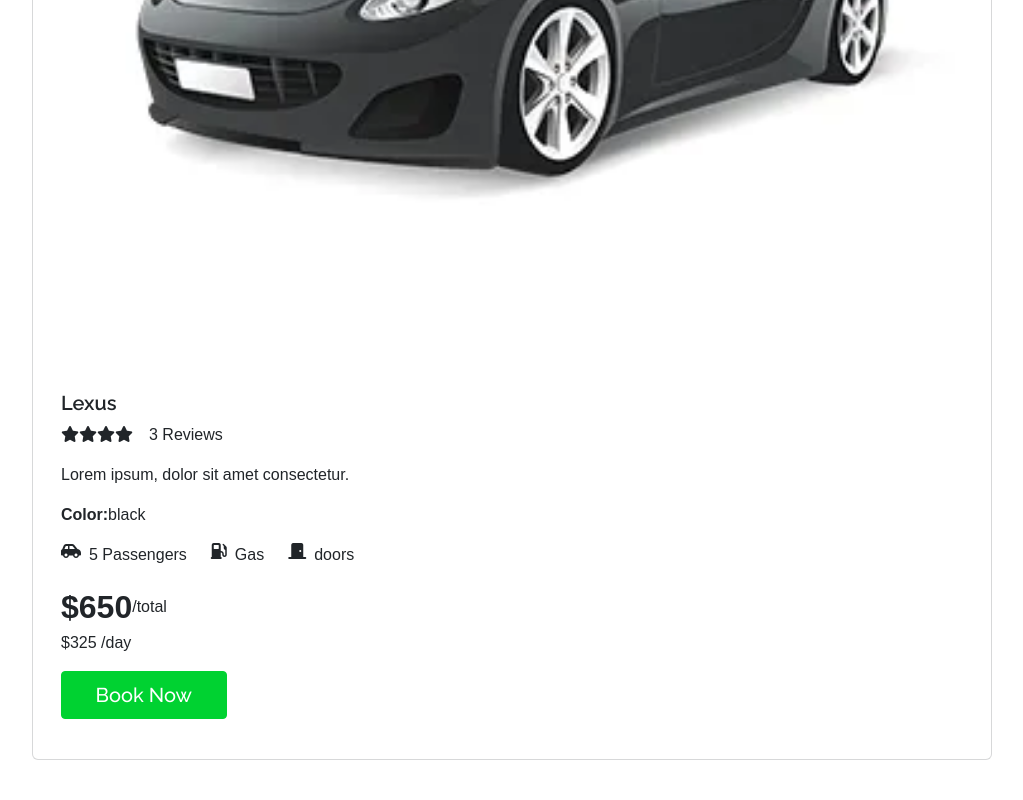
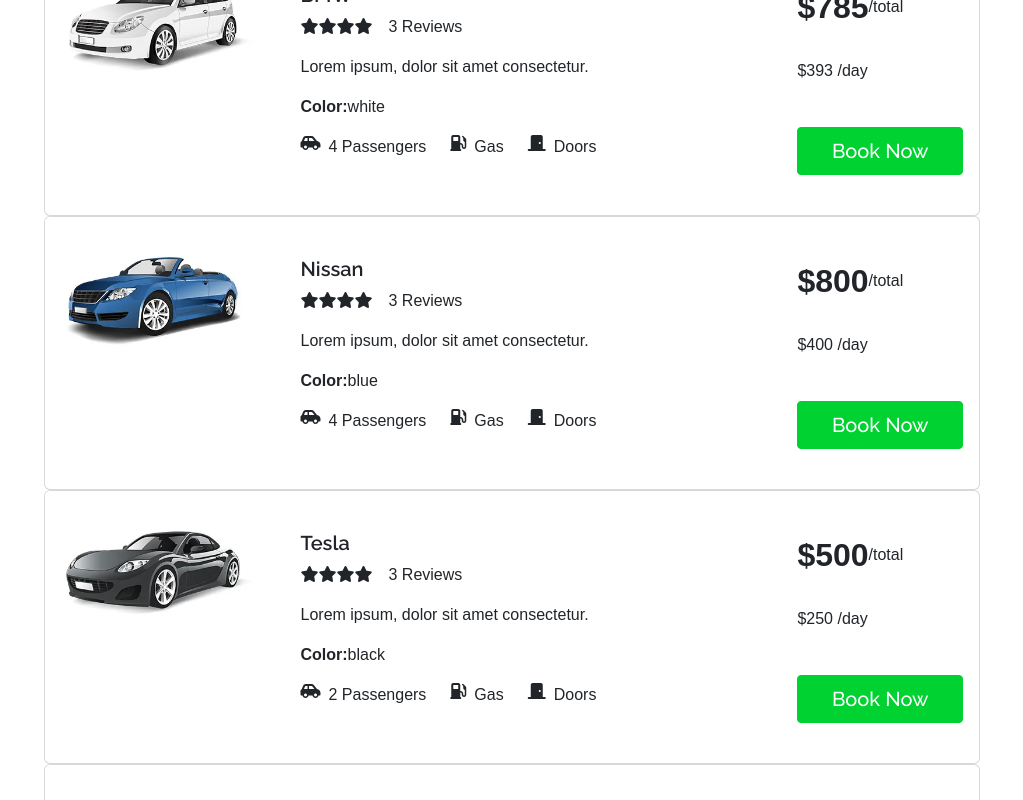
Before and after one commit to cheyennethreadgill/rent-now-car-rental-service, a React (Create React App) app: page /CarSearch in a window 1280 px wide. Shown: the part 1580-2380 px from the top of the page, without its empty margins (128-1151 px from the left). Built offline with nearby package versions, Linux system fonts and the light colour scheme.

Commit message:
revisions

```diff
--- a/src/components/Product/Product.jsx
+++ b/src/components/Product/Product.jsx
@@ -1,6 +1,5 @@
 // @flow
 /* eslint-disable react/prop-types */
-
 import React from 'react';
 import { Link } from 'react-router-dom';
 import { Container, Col, Row } from 'react-bootstrap';
@@ -20,9 +19,9 @@
             key={id}
           >
             <Col key={id}>
-              <Row className='pb-5'>
               <Card className='card'>
                 <Row>
+                  <Col lg='3'>
                     <Card.Img
                       // eslint-disable-next-line global-require
                       src={img}
@@ -31,15 +30,14 @@
                       width='inherit'
                       height='inherit'
                     />
+                  </Col>
                   <Col
                     lg='9'
                     className='py-4'
                   >
-                      <Card.Body className='text-center text-lg-start'>
-                        <Col>
-                          <Card.Title className='fw-semibold'>
-                            {brand}
-                          </Card.Title>
+                    <Card.Body className='class="text-center text-lg-start card-body d-flex justify-content-around"'>
+                      <Col lg='9'>
+                        <Card.Title className='fw-semibold'>{brand}</Card.Title>
                         <div className='d-md-flex gap-3'>
                           <div>
                             <i className='fa-solid fa-star' />
@@ -69,27 +67,24 @@
                           </div>
                           <div className='d-flex gap-2'>
                             <i className='fa-solid fa-gas-pump' />
-                              <p className='gas'> Gas</p>
+                            <p className='gas'>Gas</p>
                           </div>
                           <div className='d-flex gap-2'>
                             <i className='fa-solid fa-door-closed' />
-                              <p className='doors'> doors</p>
+                            <p className='doors'> Doors</p>
                           </div>
                         </div>
                       </Col>
+
                       <Col
                         lg='3'
                         className='d-flex flex-column justify-content-between pt-5 pt-lg-0'
                       >
-                          <div>
                         <p className='d-flex price m-0 align-items-center fw-medium justify-content-center justify-content-lg-start'>
                           <strong>${price}</strong>
-                              <span className='d-inline-block ml-3'>
-                                /total
-                              </span>
+                          <span className='d-inline-block ml-3'>/total</span>
                         </p>
                         <p className=''>${(price / 2).toFixed(0)} /day</p>
-                          </div>
 
                         <button
                           type='submit'
@@ -102,7 +97,6 @@
                   </Col>
                 </Row>
               </Card>
-              </Row>
             </Col>
           </Link>
         );
```
Lines whose indentation alone changed are shown as unchanged.
